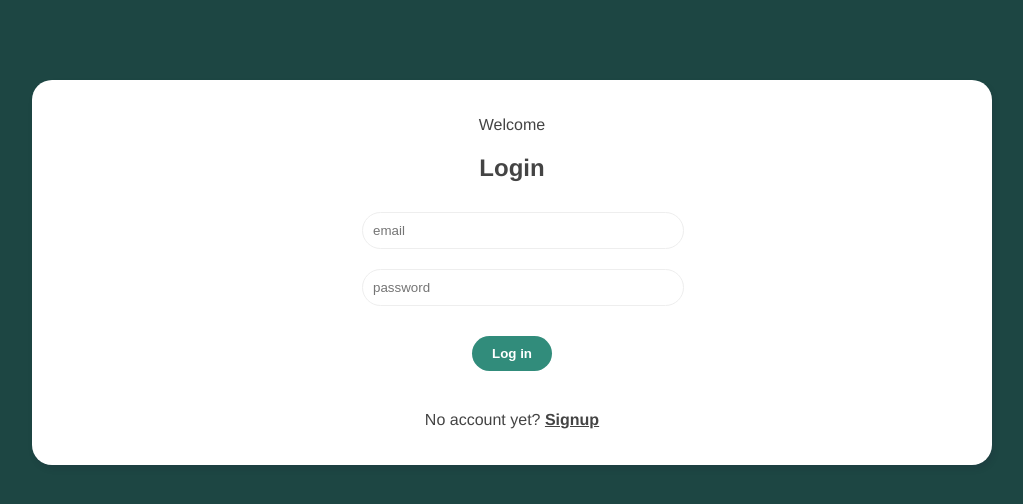
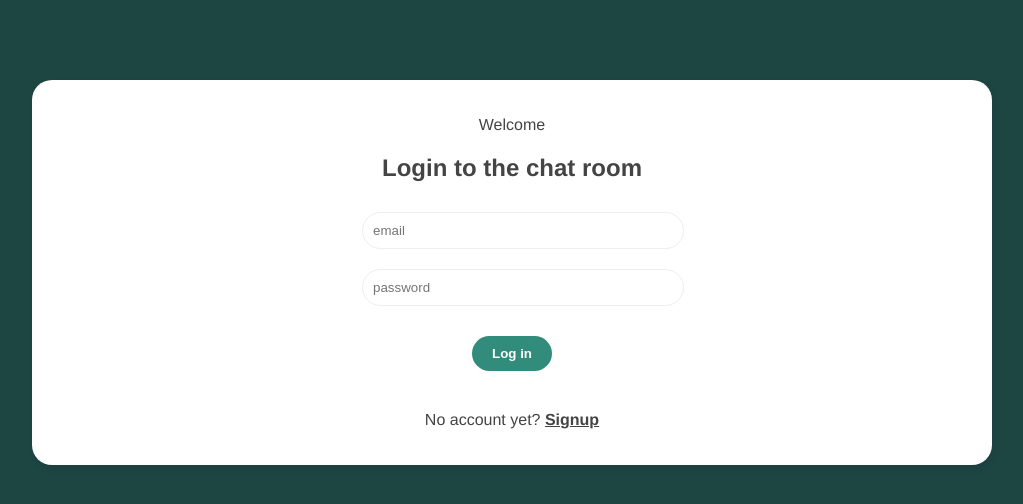
Before and after one commit to geostojanov/live-chat, a Vue app: page / in a window 1280 px wide. Shown: the top 504 px of the page, without its empty margins (128-1151 px from the left). Built offline with nearby package versions, Linux system fonts and the light colour scheme; no server answers.

Commit message:
Lesson 128 - making changes and redeploying - Done

```diff
--- a/src/views/Welcome.vue
+++ b/src/views/Welcome.vue
@@ -2,12 +2,12 @@
   <div class="welcome container">
     <p>Welcome</p>
     <div v-if="showLogin">
-      <h2>Login</h2>
+      <h2>Login to the chat room</h2>
       <LoginForm @login="enterChat"/>
       <p>No account yet? <span @click="showLogin = false">Signup</span></p>
     </div>
     <div v-else>
-      <h2>Sign up</h2>
+      <h2>Sign up to the chat room</h2>
       <SignupForm @signup="enterChat"/>
       <p>Already have an account? <span @click="showLogin = true">Login</span></p>
     </div>
```
